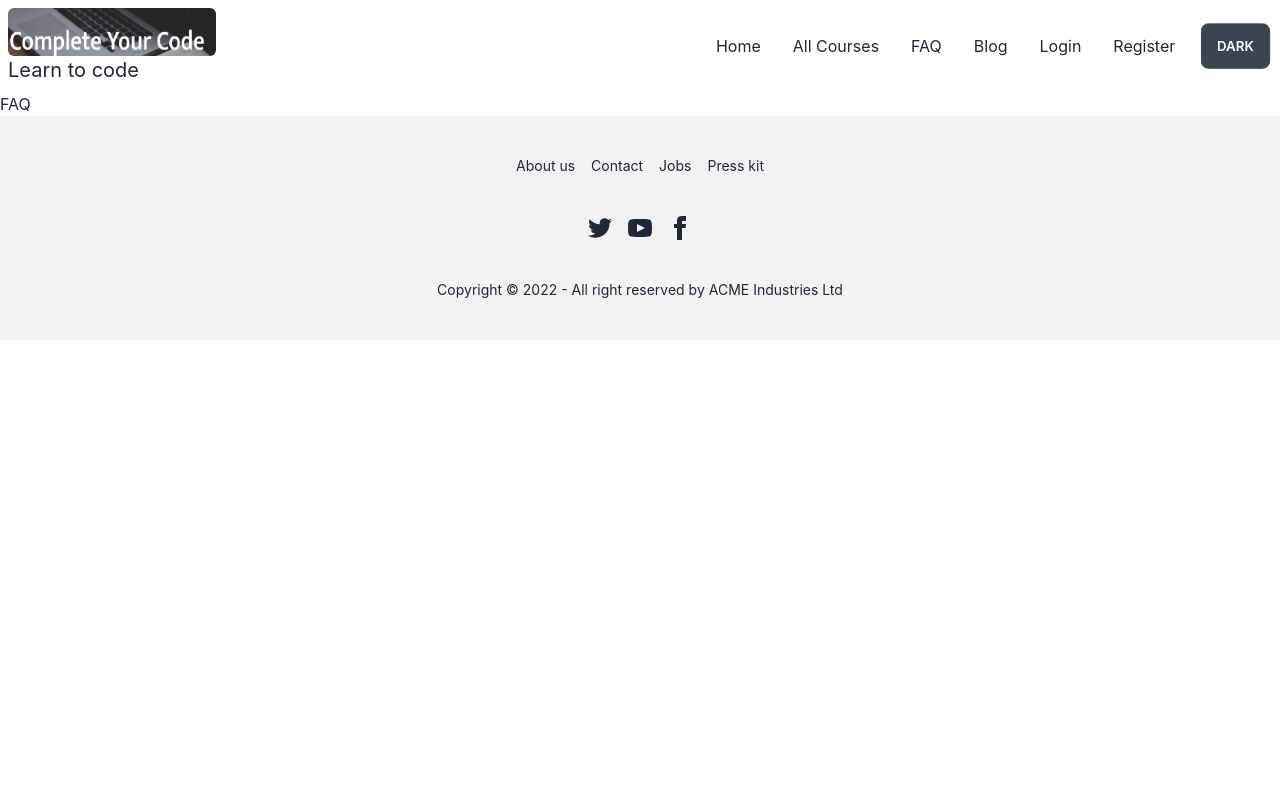
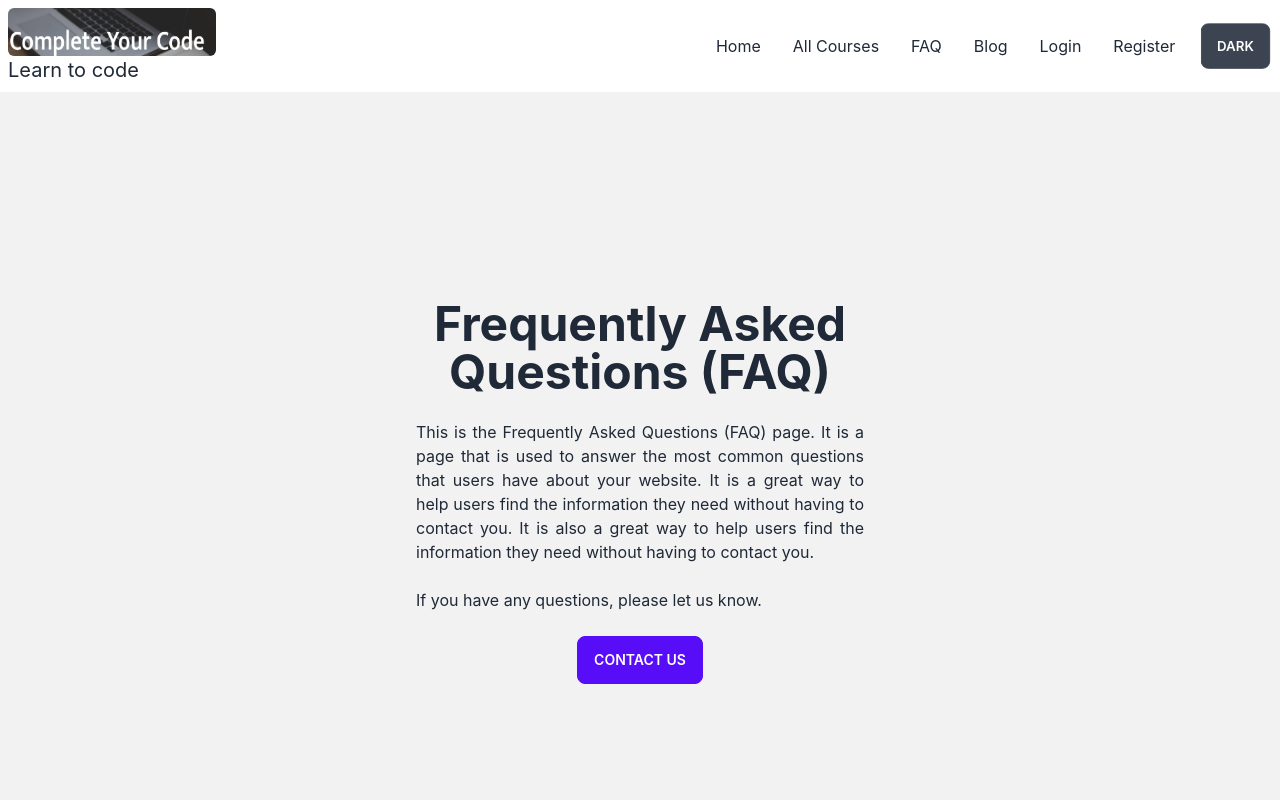
Before and after one commit to RaisulislamRimon/project10-learning-platform-client, a React (Create React App) app: page /faq in a window 1280 px wide. Shown: the top 800 px of the page. Built offline with nearby package versions, Linux system fonts and the light colour scheme; no server answers.

Commit message:
updated faq page.

```diff
--- a/src/Pages/FAQ/FAQ.js
+++ b/src/Pages/FAQ/FAQ.js
@@ -3,7 +3,27 @@ import React from "react";
 const FAQ = () => {
   return (
     <div>
-      <h1>FAQ</h1>
+      <div className="hero min-h-screen bg-base-200">
+        <div className="hero-content text-center">
+          <div className="max-w-md">
+            <h1 className="text-5xl font-bold">
+              Frequently Asked Questions (FAQ)
+            </h1>
+            <p className="py-6 text-justify">
+              This is the Frequently Asked Questions (FAQ) page. It is a page
+              that is used to answer the most common questions that users have
+              about your website. It is a great way to help users find the
+              information they need without having to contact you. It is also a
+              great way to help users find the information they need without
+              having to contact you. <br /> <br />
+              If you have any questions, please let us know.
+            </p>
+            <button className="btn btn-primary">
+              <a href="mailto:rimonppip0@gmail.com">Contact Us</a>
+            </button>
+          </div>
+        </div>
+      </div>
     </div>
   );
 };
```
